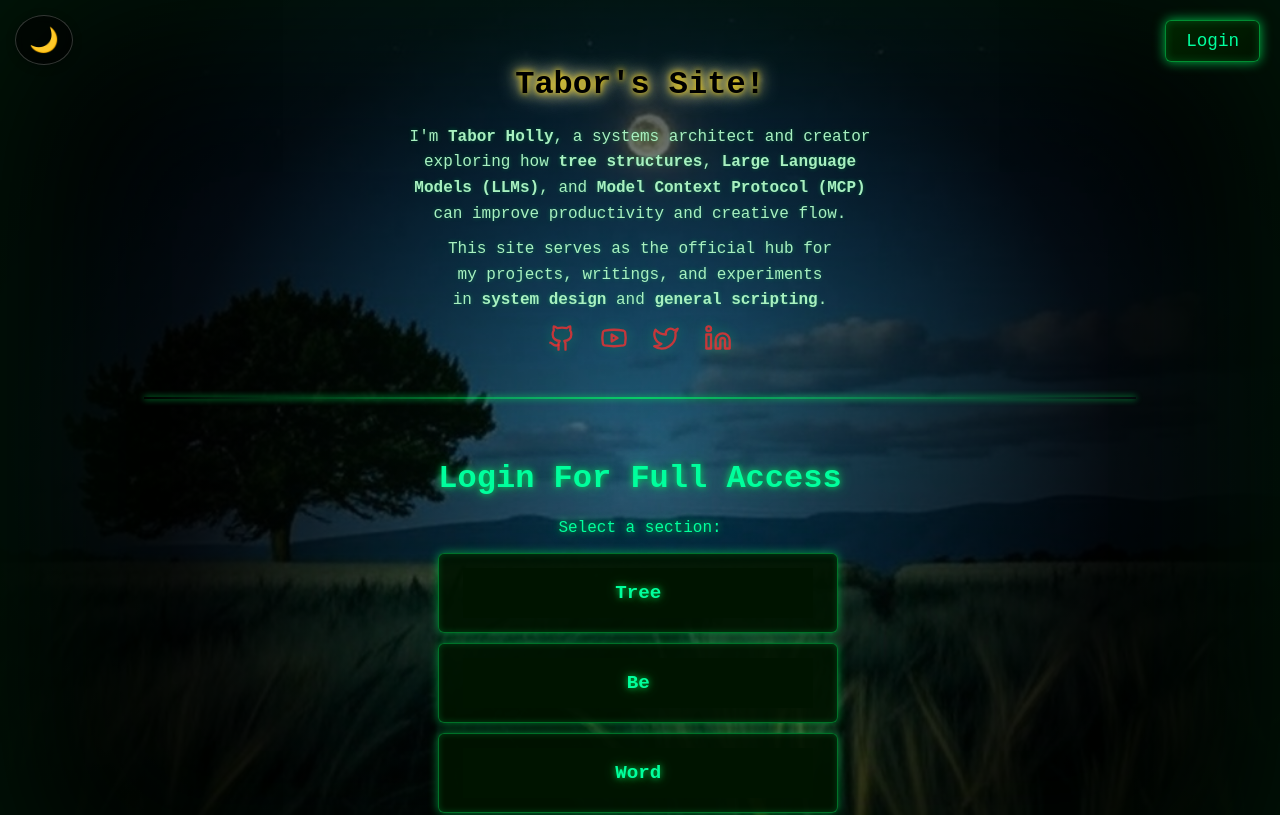
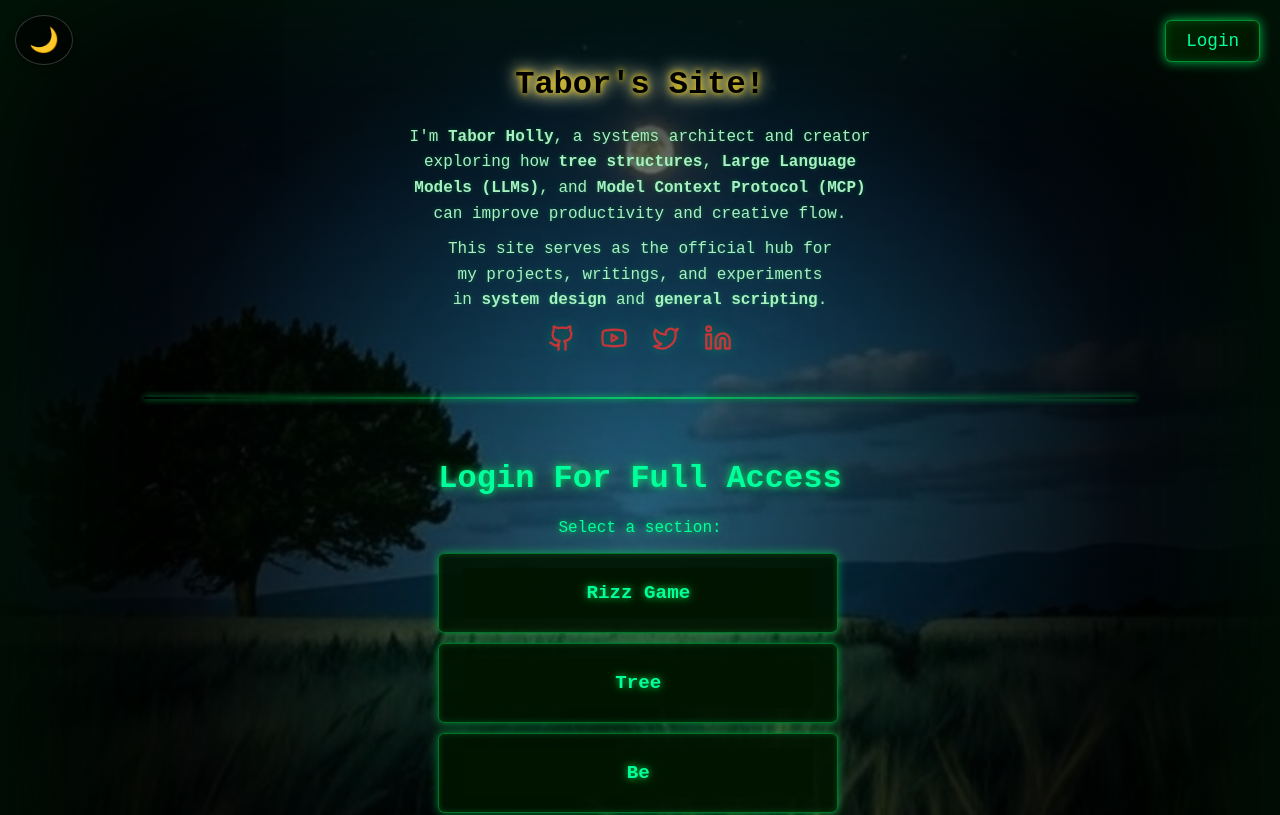
Before and after one commit to Tabors-Site/Root, a React (Vite) app in the folder frontend/: page / in a window 1280 px wide. Shown: the top 815 px of the page. Built offline with nearby package versions, Linux system fonts and the light colour scheme; no server answers.

Commit message:
aded rizz game

```diff
--- a/frontend/src/components/NavMenu.jsx
+++ b/frontend/src/components/NavMenu.jsx
@@ -7,6 +7,7 @@ const NavMenu = ({ username, isLoggedIn, onLogout }) => {
   const beDomain = import.meta.env.VITE_BE_FRONTEND;
   const wordDomain = import.meta.env.VITE_WORD_FRONTEND;
   const menuItems = [
+    { label: "Rizz Game", url: `https://rizz.tabors.site` },
     { label: "Tree", url: `${treeDomain}` },
     { label: "Be", url: `${beDomain}` },
     { label: "Word", url: `${wordDomain}` },
```
